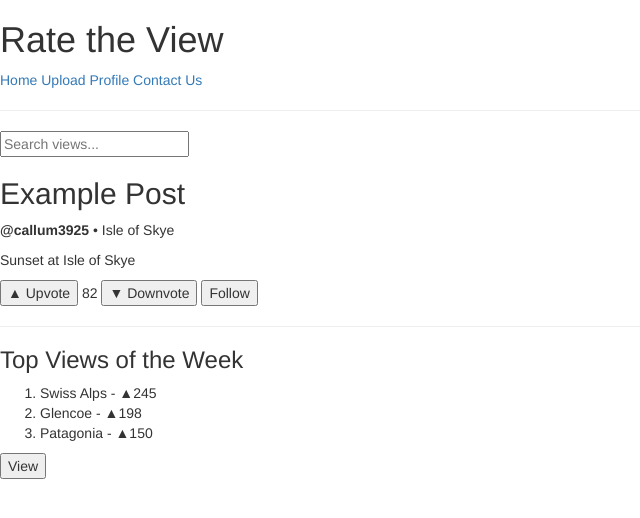
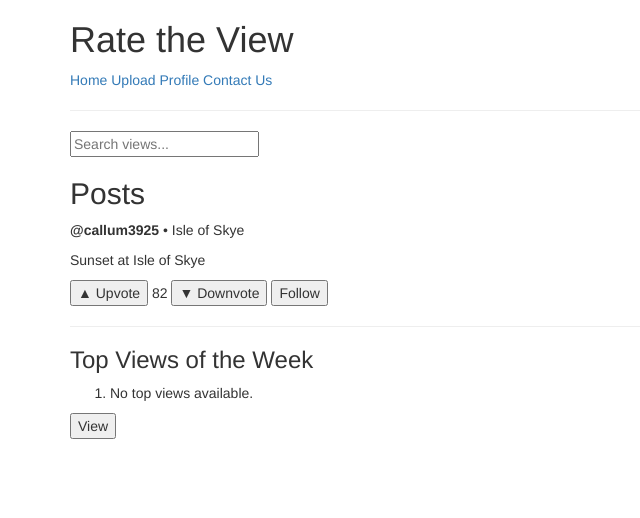
Before and after one commit to ThePikaPool/rate-the-view, a Django app: page / in a window 1280 px wide. Shown: the top 518 px of the page, without its empty margins (0-640 px from the left). Run offline with Django 4.2, Linux system fonts and the light colour scheme; some libraries are stand-ins or nearby versions.

Commit message:
Fixed home.html instead of being hardcoded

```diff
--- a/rate-the-view/rate_the_view/views.py
+++ b/rate-the-view/rate_the_view/views.py
@@ -1,4 +1,19 @@
 from django.shortcuts import render
 
 def home(request):
-    return render(request, 'rate_the_view/home.html')
+
+    # Example placeholder data for homepage posts
+    # This is temporary so the template can render
+    # Teammate who implements the database should replace this
+    posts = [
+        {
+            "username": "callum3925",
+            "location": "Isle of Skye",
+            "title": "Sunset at Isle of Skye",
+            "votes": 82
+        }
+    ]
+
+    context = {"posts": posts}
+
+    return render(request, 'rate_the_view/home.html', context)
--- a/rate-the-view/templates/rate_the_view/home.html
+++ b/rate-the-view/templates/rate_the_view/home.html
@@ -1,25 +1,20 @@
 <!DOCTYPE html>
 <html lang="en">
-
-
-
-
 <head>
     <!-- Bootstrap CDN things //David -->
     <link rel="stylesheet" href="https://maxcdn.bootstrapcdn.com/bootstrap/3.4.1/css/bootstrap.min.css">
     <script src="https://ajax.googleapis.com/ajax/libs/jquery/3.7.1/jquery.min.js"></script>
     <script src="https://maxcdn.bootstrapcdn.com/bootstrap/3.4.1/js/bootstrap.min.js"></script>
 
-    <!-- this is also bootstrap stuff to let phones zoom in etc //David-->
+    <!-- this is also bootstrap stuff to let phones zoom in etc //David -->
     <meta charset="utf-8">
-    <meta name="viewport"content="width=device-width, initial-scale=1">
+    <meta name="viewport" content="width=device-width, initial-scale=1">
 
     <title>Rate the View</title>
-
 </head>
 
 <body>
-
+<div class="container">
     <h1>Rate the View</h1>
 
     <nav>
@@ -33,29 +28,37 @@
 
     <input type="text" placeholder="Search views...">
 
-<h2>Example Post</h2>
+    <h2>Posts</h2>
 
-<p><strong>@callum3925</strong> • Isle of Skye</p>
+    {% for post in posts %}
+        <div>
+            <p><strong>@{{ post.username }}</strong> • {{ post.location }}</p>
 
-<p>Sunset at Isle of Skye</p>
+            <p>{{ post.title }}</p>
 
             <button>▲ Upvote</button>
-<span>82</span>
+            <span>{{ post.votes }}</span>
             <button>▼ Downvote</button>
 
             <button>Follow</button>
+        </div>
 
         <hr>
+    {% empty %}
+        <p>No posts available.</p>
+    {% endfor %}
 
     <h3>Top Views of the Week</h3>
 
     <ol>
-    <li>Swiss Alps - ▲245</li>
-    <li>Glencoe - ▲198</li>
-    <li>Patagonia - ▲150</li>
+        {% for view in top_views %}
+            <li>{{ view.title }} - ▲{{ view.votes }}</li>
+        {% empty %}
+            <li>No top views available.</li>
+        {% endfor %}
     </ol>
 
     <button>View</button>
-
+</div>
 </body>
 </html>
```
Lines whose indentation alone changed are shown as unchanged.
